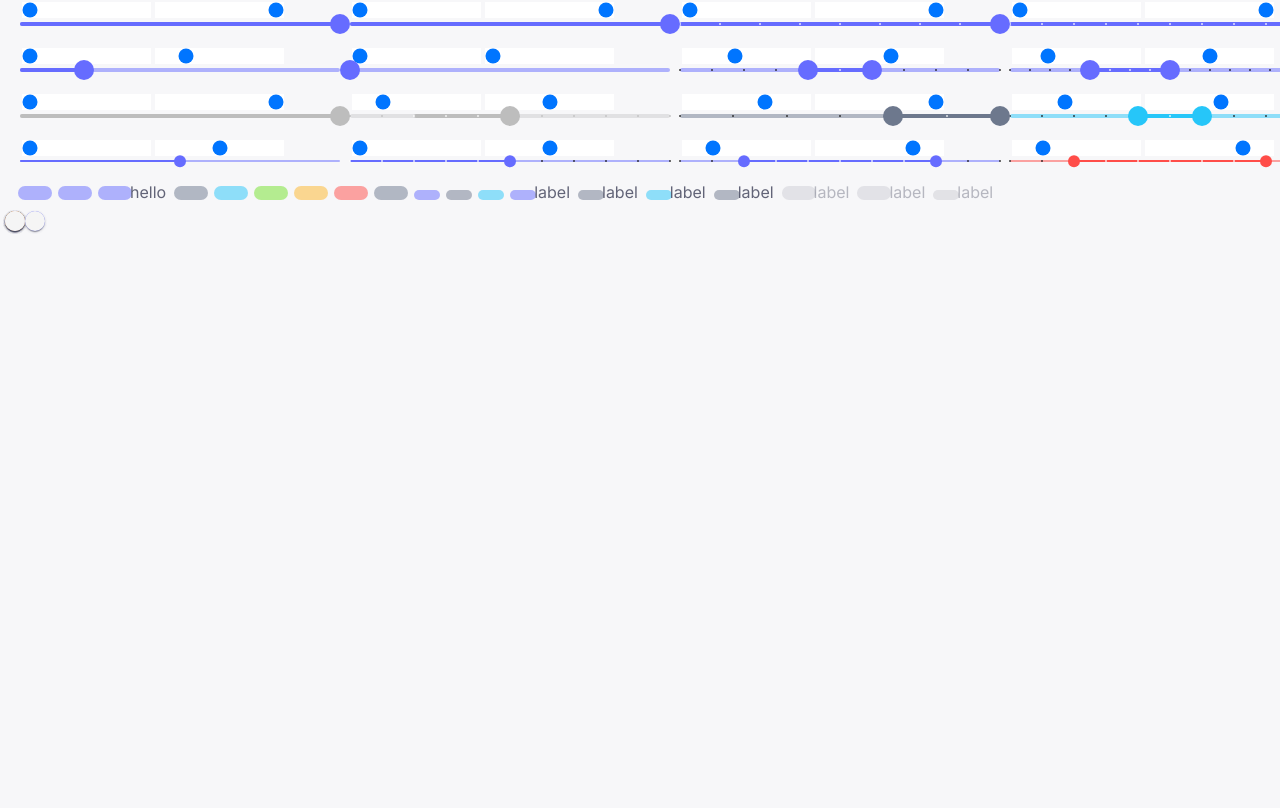
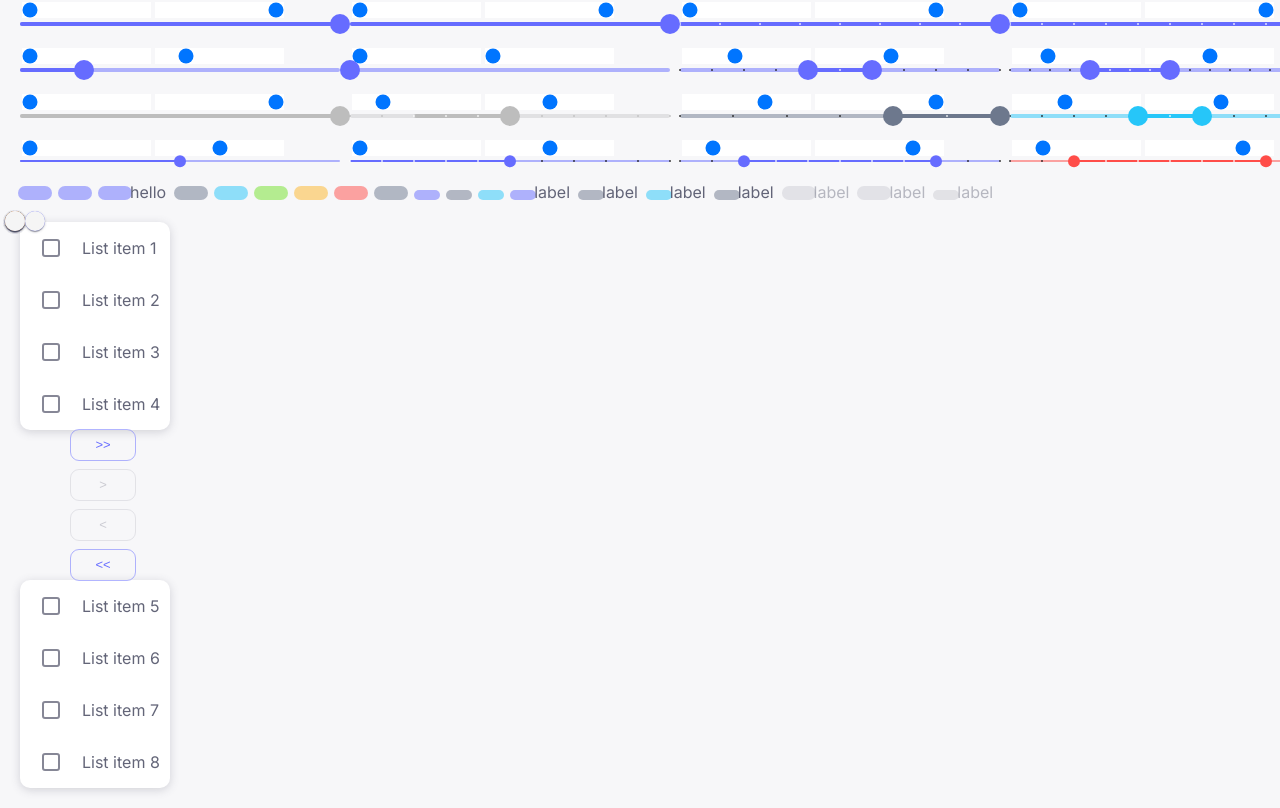
Before and after one commit to HaJaehyeong/template, a Next.js app: page / in a window 1280 px wide. Shown: the part 1916-2724 px from the top of the page. Before the commit the page ends 2156 px from the top, so only its background shows below. Built offline with nearby package versions, Linux system fonts and the light colour scheme.

Commit message:
add ui component: transfer list, and modify button, checkbox component

```diff
--- a/src/app/page.tsx
+++ b/src/app/page.tsx
@@ -11,13 +11,12 @@ import UiSlider from '@/ui/slider/slider';
 import UiSwitch from '@/ui/switch/switch';
 import UiToggleButtonGroup from '@/ui/toggle-button-group/toggle-button-group';
 import UiToggleButton from '@/ui/toggle-button/toggle-button';
+import UiTransferList from '@/ui/transfer-list/transfer-list';
 import { RiHeartFill, RiHeartLine } from '@remixicon/react';
 import { useState } from 'react';
 import styles from './page.module.scss';
 
 const Home: React.FC = () => {
-  const [check, setCheck] = useState(false);
-
   const [selectedRadioValue, setSelectedRadioValue] = useState('a');
 
   const handleRadioChange = (event: React.ChangeEvent<HTMLInputElement>) => {
@@ -234,150 +233,30 @@ const Home: React.FC = () => {
         </UiToggleButtonGroup>
       </div>
       <div style={{ display: 'flex', flexDirection: 'row', alignItems: 'center', gap: '20px' }}>
-        <UiCheckBox
-          label="Label"
-          checked={check}
-          onChange={(e) => {
-            setCheck((prev) => !prev);
-          }}
-        />
-        <UiCheckBox
-          checked={check}
-          onChange={(e) => {
-            setCheck((prev) => !prev);
-          }}
-        />
-        <UiCheckBox
-          checked={check}
-          size="s"
-          onChange={(e) => {
-            setCheck((prev) => !prev);
-          }}
-        />
-        <UiCheckBox
-          checked={check}
-          label="Small"
-          size="s"
-          onChange={(e) => {
-            setCheck((prev) => !prev);
-          }}
-        />
-        <UiCheckBox
-          size="l"
-          checked={check}
-          onChange={(e) => {
-            setCheck((prev) => !prev);
-          }}
-        />
-        <UiCheckBox
-          size="l"
-          label="Large"
-          checked={check}
-          onChange={(e) => {
-            setCheck((prev) => !prev);
-          }}
-        />
+        <UiCheckBox label="Label" />
+        <UiCheckBox />
+        <UiCheckBox size="s" />
+        <UiCheckBox label="Small" size="s" />
+        <UiCheckBox size="l" />
+        <UiCheckBox size="l" label="Large" />
         <UiCheckBox checked={false} disabled />
         <UiCheckBox checked={true} disabled />
         <UiCheckBox label="Disabled" checked={false} disabled />
         <UiCheckBox label="Disabled" checked={true} disabled />
       </div>
       <div style={{ display: 'flex', flexDirection: 'row', alignItems: 'center', gap: '20px' }}>
-        <UiCheckBox
-          label="Primary"
-          checked={check}
-          onChange={(e) => {
-            setCheck((prev) => !prev);
-          }}
-        />
-        <UiCheckBox
-          label="Secondary"
-          color="secondary"
-          checked={check}
-          onChange={(e) => {
-            setCheck((prev) => !prev);
-          }}
-        />
-        <UiCheckBox
-          label="Info"
-          color="info"
-          checked={check}
-          onChange={(e) => {
-            setCheck((prev) => !prev);
-          }}
-        />
-        <UiCheckBox
-          label="Success"
-          color="success"
-          checked={check}
-          onChange={(e) => {
-            setCheck((prev) => !prev);
-          }}
-        />
-        <UiCheckBox
-          label="Warning"
-          color="warning"
-          checked={check}
-          onChange={(e) => {
-            setCheck((prev) => !prev);
-          }}
-        />
-        <UiCheckBox
-          label="Error"
-          color="error"
-          checked={check}
-          onChange={(e) => {
-            setCheck((prev) => !prev);
-          }}
-        />
-        <UiCheckBox
-          label="Indeterminate"
-          checked={check}
-          indeterminate
-          onChange={(e) => {
-            setCheck((prev) => !prev);
-          }}
-        />
-        <UiCheckBox
-          color="secondary"
-          checked={check}
-          indeterminate
-          onChange={(e) => {
-            setCheck((prev) => !prev);
-          }}
-        />
-        <UiCheckBox
-          color="info"
-          checked={check}
-          indeterminate
-          onChange={(e) => {
-            setCheck((prev) => !prev);
-          }}
-        />
-        <UiCheckBox
-          color="warning"
-          checked={check}
-          indeterminate
-          onChange={(e) => {
-            setCheck((prev) => !prev);
-          }}
-        />
-        <UiCheckBox
-          color="success"
-          checked={check}
-          indeterminate
-          onChange={(e) => {
-            setCheck((prev) => !prev);
-          }}
-        />
-        <UiCheckBox
-          color="error"
-          checked={check}
-          indeterminate
-          onChange={(e) => {
-            setCheck((prev) => !prev);
-          }}
-        />
+        <UiCheckBox label="Primary" />
+        <UiCheckBox label="Secondary" color="secondary" />
+        <UiCheckBox label="Info" color="info" />
+        <UiCheckBox label="Success" color="success" />
+        <UiCheckBox label="Warning" color="warning" />
+        <UiCheckBox label="Error" color="error" />
+        <UiCheckBox label="Indeterminate" indeterminate />
+        <UiCheckBox color="secondary" indeterminate />
+        <UiCheckBox color="info" indeterminate />
+        <UiCheckBox color="warning" indeterminate />
+        <UiCheckBox color="success" indeterminate />
+        <UiCheckBox color="error" indeterminate />
       </div>
       <div style={{ display: 'flex', flexDirection: 'row', alignItems: 'center', gap: '20px' }}>
         <UiRadio checked={false} />
@@ -644,6 +523,10 @@ const Home: React.FC = () => {
         <UiSwitch disabled label="label" checked />
         <UiSwitch disabled size="s" label="label" />
       </div>
+
+      <div style={{ display: 'flex', flexDirection: 'row', gap: '10px' }}>
+        <UiTransferList />
+      </div>
     </div>
   );
 };
--- a/src/ui/button/button.tsx
+++ b/src/ui/button/button.tsx
@@ -16,6 +16,7 @@ type UiButtonProps = {
   fabExtended?: boolean;
   fabRound?: boolean;
   star?: boolean;
+  width?: number;
 };
 
 const UiButton: React.FC<UiButtonProps> = ({
@@ -30,6 +31,7 @@ const UiButton: React.FC<UiButtonProps> = ({
   fabExtended = false,
   fabRound = false,
   star = false,
+  width,
 }) => {
   // NOTE(hajae): 중복시 우선순위가 높은 Type만 실행
   const selectButtonType = () => {
@@ -72,7 +74,7 @@ const UiButton: React.FC<UiButtonProps> = ({
     .join(' ');
 
   return (
-    <button className={classes} onClick={onClick} disabled={disabled}>
+    <button className={classes} onClick={onClick} disabled={disabled} style={{ width: width ? width + 'px' : '' }}>
       {leftIcon && <RiArrowLeftLine size={arrowSize} style={{ marginLeft: '-5px' }} />}
       {fabExtended && <RiAddLine size={20} style={{ marginLeft: '-5px' }} />}
       {fabRound && <RiAddLine size={25} style={{ position: 'absolute' }} />}
--- a/src/ui/checkbox/checkbox.tsx
+++ b/src/ui/checkbox/checkbox.tsx
@@ -40,6 +40,10 @@ const UiCheckBox: React.FC<UiCheckBoxProps> = ({
     if (onChange) onChange(event);
   };
 
+  useEffect(() => {
+    setCheck(checked);
+  }, [checked]);
+
   return (
     <div className={styles.checkboxWrapper}>
       <div className={`${styles.checkbox} ${styles[color]} ${styles[size]}  ${disabled ? styles.disabled : ''}`}>
--- a/src/ui/transfer-list/transfer-list.module.scss
+++ b/src/ui/transfer-list/transfer-list.module.scss
@@ -0,0 +1,38 @@
+.transfer-list-wrapper {
+  display: flex;
+  flex-direction: row;
+  align-items: center;
+}
+
+.left-list,
+.right-list {
+  margin: 16px 0 0 16px;
+  width: 200px;
+  height: 246px;
+  overflow-y: scroll;
+}
+
+.item {
+  display: flex;
+  flex-direction: row;
+  justify-content: flex-start;
+  align-items: center;
+  gap: 10px;
+
+  padding: 5px 10px;
+  cursor: pointer;
+
+  &:hover {
+    background-color: var(--action-hover);
+  }
+}
+
+.arrows {
+  display: flex;
+  flex-direction: column;
+  justify-content: center;
+  align-items: center;
+  gap: 10px;
+
+  margin-left: 16px;
+}
--- a/src/ui/transfer-list/transfer-list.tsx
+++ b/src/ui/transfer-list/transfer-list.tsx
@@ -1,11 +1,117 @@
+'use client';
+import { useState } from 'react';
+import UiButton from '../button/button';
+import UiCheckBox from '../checkbox/checkbox';
 import styles from './transfer-list.module.scss';
 
+type Item = {
+  label: string;
+  checked: boolean;
+};
+
 const UiTransferList: React.FC = () => {
+  const [leftItems, setLeftItems] = useState<Item[]>([
+    { label: 'List item 1', checked: false },
+    { label: 'List item 2', checked: false },
+    { label: 'List item 3', checked: false },
+    { label: 'List item 4', checked: false },
+  ]);
+
+  const [rightItems, setRightItems] = useState<Item[]>([
+    { label: 'List item 5', checked: false },
+    { label: 'List item 6', checked: false },
+    { label: 'List item 7', checked: false },
+    { label: 'List item 8', checked: false },
+  ]);
+
+  const handleItemClick = (index: number, listType: 'left' | 'right') => {
+    if (listType === 'left') {
+      setLeftItems((prevItems) =>
+        prevItems.map((item, i) => (i === index ? { ...item, checked: !item.checked } : item))
+      );
+    } else {
+      setRightItems((prevItems) =>
+        prevItems.map((item, i) => (i === index ? { ...item, checked: !item.checked } : item))
+      );
+    }
+  };
+
+  const handleToLeftTransferClick = () => {
+    const checkedRightItems = rightItems.filter((item) => item.checked);
+    const unCheckedRightItems = rightItems.filter((item) => !item.checked);
+    setRightItems(unCheckedRightItems);
+    setLeftItems((prevItems) => prevItems.concat(checkedRightItems));
+  };
+
+  const handleToRightTransferClick = () => {
+    const checkedLeftItems = leftItems.filter((item) => item.checked);
+    const unCheckedLeftItems = leftItems.filter((item) => !item.checked);
+    setLeftItems(unCheckedLeftItems);
+    setRightItems((prevItems) => prevItems.concat(checkedLeftItems));
+  };
+
+  const handleToLeftAllItemsClick = () => {
+    setLeftItems((prevItems) => prevItems.concat(rightItems));
+    setRightItems([]);
+  };
+
+  const handleToRightAllItemsClick = () => {
+    setRightItems((prevItems) => prevItems.concat(leftItems));
+    setLeftItems([]);
+  };
+
   return (
     <div className={styles.transferListWrapper}>
-      <div className={styles.leftList}></div>
-      <div className={styles.arrows}></div>
-      <div className={styles.rightList}></div>
+      <div className={`${styles.leftList} popover square-false shadow6`}>
+        {leftItems.map((item, index) => (
+          <div key={index} className={styles.item} onClick={() => handleItemClick(index, 'left')}>
+            <UiCheckBox checked={item.checked} />
+            <span>{item.label}</span>
+          </div>
+        ))}
+      </div>
+      <div className={styles.arrows}>
+        <UiButton
+          variant="outlined"
+          value=">>"
+          size="s"
+          width={64}
+          disabled={leftItems.length === 0}
+          onClick={handleToRightAllItemsClick}
+        />
+        <UiButton
+          variant="outlined"
+          value=">"
+          size="s"
+          width={64}
+          disabled={leftItems.every((item) => !item.checked)}
+          onClick={handleToRightTransferClick}
+        />
+        <UiButton
+          variant="outlined"
+          value="<"
+          size="s"
+          width={64}
+          disabled={rightItems.every((item) => !item.checked)}
+          onClick={handleToLeftTransferClick}
+        />
+        <UiButton
+          variant="outlined"
+          value="<<"
+          size="s"
+          width={64}
+          disabled={rightItems.length === 0}
+          onClick={handleToLeftAllItemsClick}
+        />
+      </div>
+      <div className={`${styles.rightList} popover square-false shadow6`}>
+        {rightItems.map((item, index) => (
+          <div key={index} className={styles.item} onClick={() => handleItemClick(index, 'right')}>
+            <UiCheckBox checked={item.checked} />
+            <span>{item.label}</span>
+          </div>
+        ))}
+      </div>
     </div>
   );
 };
```
